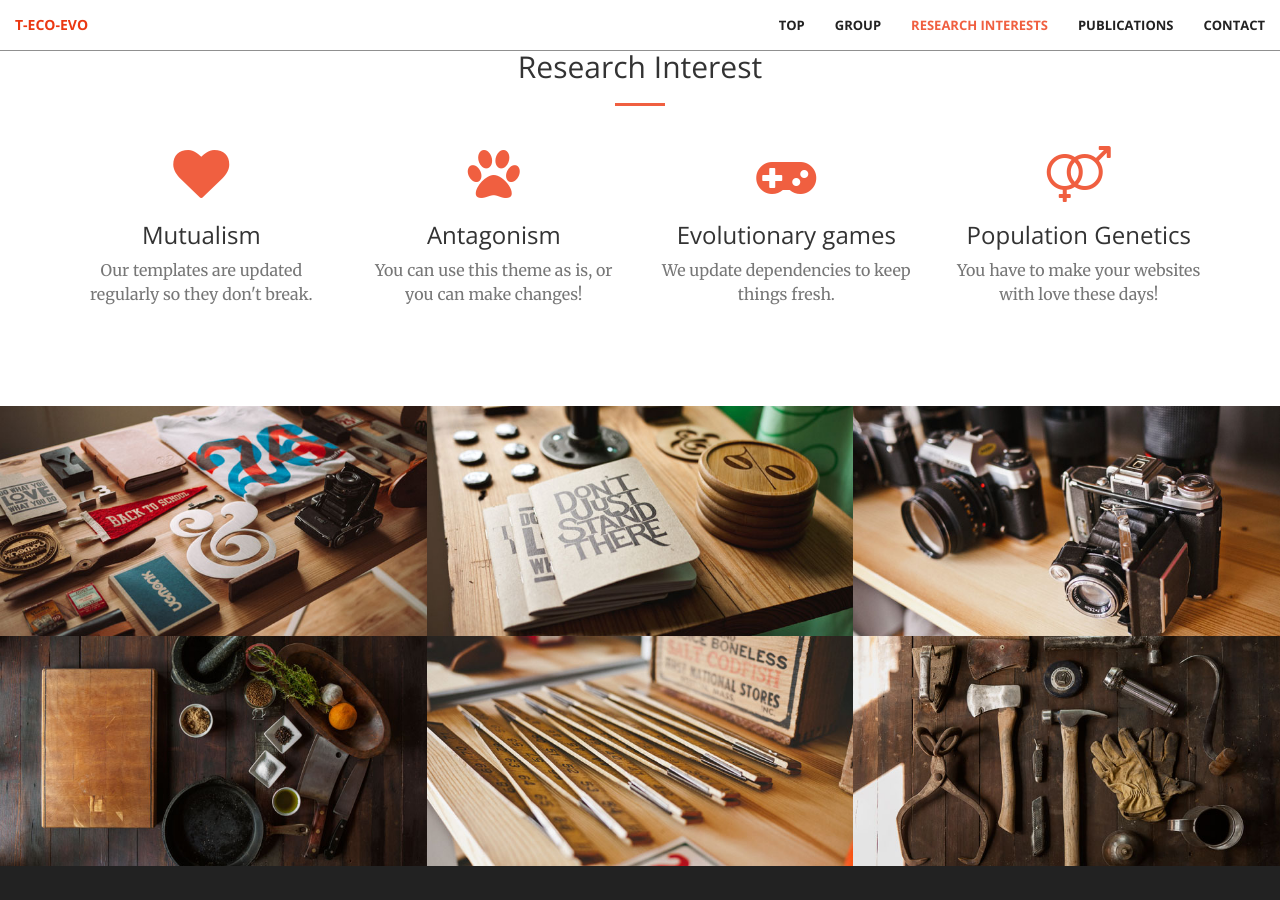
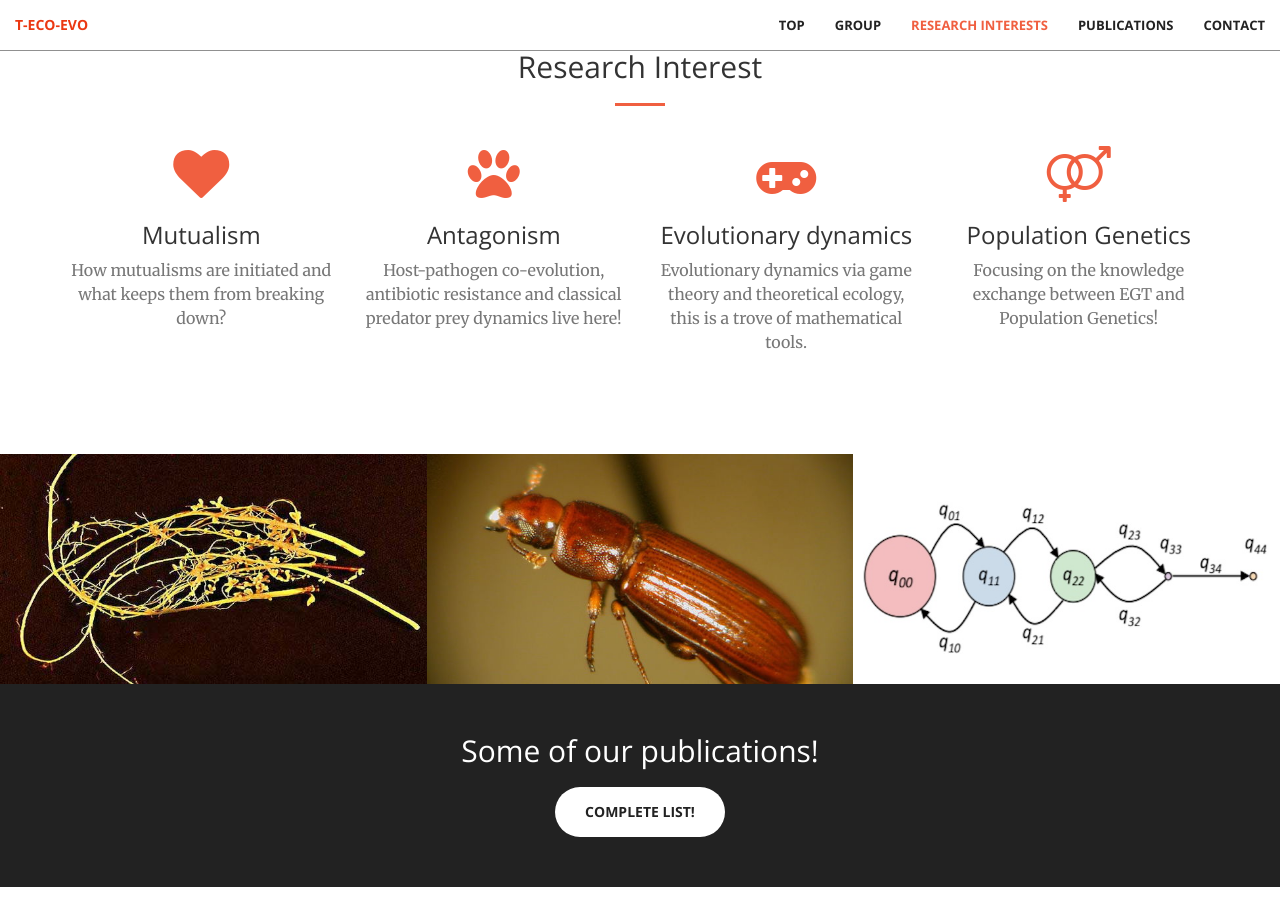
Before and after one commit to gokhalechaitanya/tecoevo, a Jekyll site: the page built from index.html, in a window 1280 px wide and 900 px high, scrolled down 1578 px. Built offline with Jekyll 4.4.1, drawn with Linux system fonts in a browser that asks for light colours; some of the changed text lies outside the part shown.

Commit message:
edits
minor edits

```diff
--- a/_includes/aside.html
+++ b/_includes/aside.html
@@ -2,7 +2,7 @@
       <div class="container text-center">
           <div class="call-to-action">
               <h2>Some of our publications!</h2>
-              <a href="pub1.html" class="btn btn-default btn-xl wow tada">Download Documents!</a>
+              <a href="http://gokhalechaitanya.github.io/articles/" class="btn btn-default btn-xl wow tada">Complete list!</a>
           </div>
       </div>
   </aside>
--- a/_includes/contact.html
+++ b/_includes/contact.html
@@ -4,24 +4,28 @@
             <div class="col-lg-8 col-lg-offset-2 text-center">
                 <h2 class="section-heading">We are in Plön!</h2>
                 <hr class="primary">
-                <p>Embedded in the Department of Evolutionary Theory at the max Planck Institute for Evolutionary Biology</p>
+                <p>Embedded in the Department of Evolutionary Theory at the Max Planck Institute for Evolutionary Biology</p>
                 <p>We are nestled in the tourist town of Plön, in the northernmost state of Germany.</p>
+                <p>Address: August Thienemann Str2 24306, Plön, Germany.</p>
             </div>
         <div class="col-lg-2 col-lg-offset-2 text-center">
             <a href="https://twitter.com/{{ site.twitter_username }}">
                 <i class="fa fa-twitter fa-3x wow bounceIn" data-wow-delay=".1s"></i>
+                <p>Follow us</p>
                 <!-- <p>{{ site.twitter_username }}</p> -->
             </a>
         </div>
         <div class="col-lg-2 col-lg-offset-1 text-center">
             <a href="mailto:{{ site.email }}">
             <i class="fa fa-envelope-o fa-3x wow bounceIn" data-wow-delay=".1s"></i>
+                <p>e-Mail</p>
                 <!-- <p>{{ site.email }}</p> -->
             </a>
         </div>
         <div class="col-lg-2 col-lg-offset-1 text-center">
             <a href="http://www.evolbio.mpg.de/">
             <i class="fa fa-university fa-3x wow bounceIn" data-wow-delay=".1s"></i>
+              <p>Max Planck</p>
                  <!-- <p>{{ site.github_username }}</p> -->
             </a>
         </div>
--- a/_includes/portfolio.html
+++ b/_includes/portfolio.html
@@ -2,8 +2,8 @@
     <div class="container-fluid">
         <div class="row no-gutter">
             <div class="col-lg-4 col-sm-6">
-                <a href="#" class="portfolio-box">
-                    <img src="img/portfolio/1.jpg" class="img-responsive" alt="">
+                <a href="https://elifesciences.org/articles/28683" class="portfolio-box">
+                    <img src="img/papers/n2fix.jpg" class="img-responsive" alt="">
                     <div class="portfolio-box-caption">
                         <div class="portfolio-box-caption-content">
                             <div class="project-category text-faded">
@@ -17,36 +17,36 @@
                 </a>
             </div>
             <div class="col-lg-4 col-sm-6">
-                <a href="#" class="portfolio-box">
-                    <img src="img/portfolio/2.jpg" class="img-responsive" alt="">
+                <a href="http://gokhalechaitanya.github.io/Paper19/" class="portfolio-box">
+                    <img src="img/papers/tribolium.jpg" class="img-responsive" alt="">
                     <div class="portfolio-box-caption">
                         <div class="portfolio-box-caption-content">
                             <div class="project-category text-faded">
-                                Category
+                                Social evolution
                             </div>
                             <div class="project-name">
-                                Project Name
+                                Flour beetles experiencing a social dilemma? Sometimes!
                             </div>
                         </div>
                     </div>
                 </a>
             </div>
             <div class="col-lg-4 col-sm-6">
-                <a href="#" class="portfolio-box">
-                    <img src="img/portfolio/3.jpg" class="img-responsive" alt="">
+                <a href="http://gokhalechaitanya.github.io/Paper18/" class="portfolio-box">
+                    <img src="img/papers/quasispecies.jpg" class="img-responsive" alt="">
                     <div class="portfolio-box-caption">
                         <div class="portfolio-box-caption-content">
                             <div class="project-category text-faded">
-                                Category
+                                Evolutionary dynamics
                             </div>
                             <div class="project-name">
-                                Project Name
+                                Discovery of a new quasispecies
                             </div>
                         </div>
                     </div>
                 </a>
             </div>
-            <div class="col-lg-4 col-sm-6">
+            <!-- <div class="col-lg-4 col-sm-6">
                 <a href="#" class="portfolio-box">
                     <img src="img/portfolio/4.jpg" class="img-responsive" alt="">
                     <div class="portfolio-box-caption">
@@ -90,7 +90,7 @@
                         </div>
                     </div>
                 </a>
-            </div>
+            </div> -->
         </div>
     </div>
 </section>
--- a/_includes/services.html
+++ b/_includes/services.html
@@ -13,28 +13,28 @@
                 <div class="service-box">
                     <i class="fa fa-4x fa-heart wow bounceIn text-primary"></i>
                     <h3>Mutualism</h3>
-                    <p class="text-muted">Our templates are updated regularly so they don't break.</p>
+                    <p class="text-muted">How mutualisms are initiated and what keeps them from breaking down?</p>
                 </div>
             </div>
             <div class="col-lg-3 col-md-6 text-center">
                 <div class="service-box">
                     <i class="fa fa-4x fa-paw wow bounceIn text-primary" data-wow-delay=".1s"></i>
                     <h3>Antagonism</h3>
-                    <p class="text-muted">You can use this theme as is, or you can make changes!</p>
+                    <p class="text-muted">Host-pathogen co-evolution, antibiotic resistance and classical predator prey dynamics live here!</p>
                 </div>
             </div>
             <div class="col-lg-3 col-md-6 text-center">
                 <div class="service-box">
                     <i class="fa fa-4x fa-gamepad wow bounceIn text-primary" data-wow-delay=".2s"></i>
-                    <h3>Evolutionary games</h3>
-                    <p class="text-muted">We update dependencies to keep things fresh.</p>
+                    <h3>Evolutionary dynamics</h3>
+                    <p class="text-muted">Evolutionary dynamics via game theory and theoretical ecology, this is a trove of mathematical tools.</p>
                 </div>
             </div>
             <div class="col-lg-3 col-md-6 text-center">
                 <div class="service-box">
                     <i class="fa fa-4x fa-venus-mars wow bounceIn text-primary" data-wow-delay=".3s"></i>
                     <h3>Population Genetics</h3>
-                    <p class="text-muted">You have to make your websites with love these days!</p>
+                    <p class="text-muted">Focusing on the knowledge exchange between EGT and Population Genetics!</p>
                 </div>
             </div>
         </div>
```
Also changed, not shown: img/papers/n2fix.jpg (added), img/papers/quasispecies.jpg (added), img/papers/tribolium.jpg (added).
